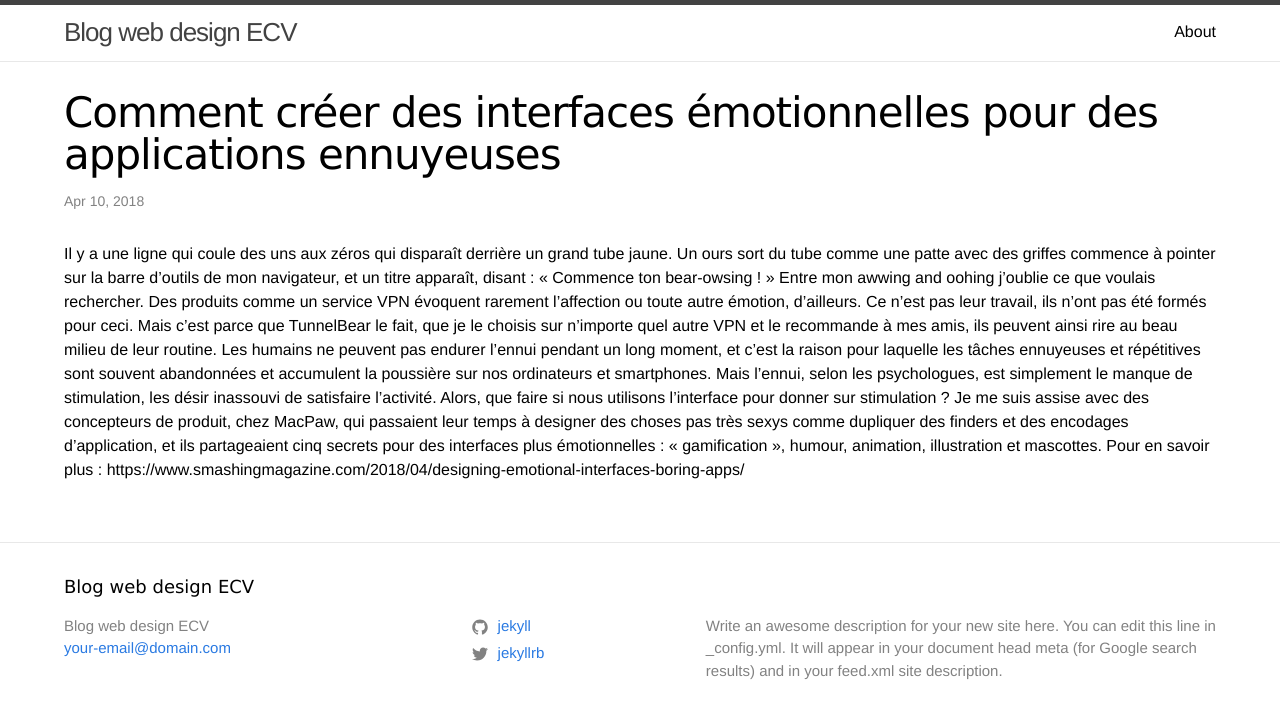
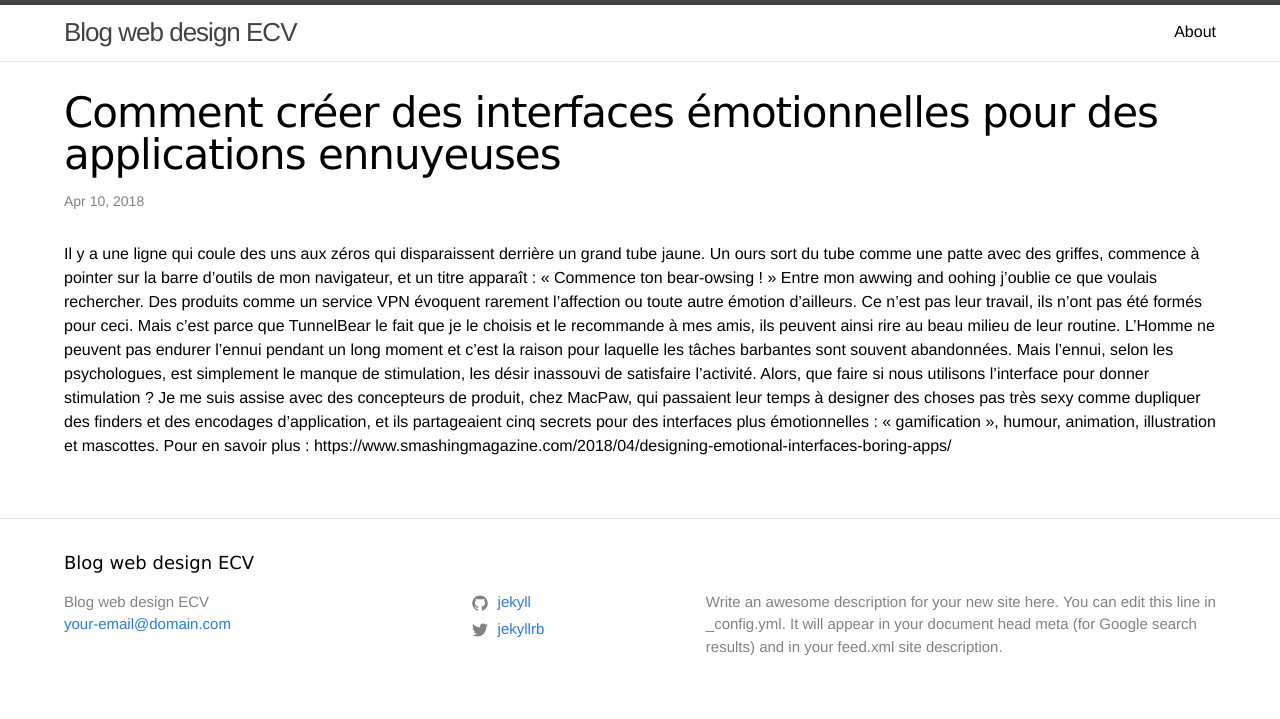
Before and after one commit to ecvwebdesign/ecv-webdesign-blog, a Jekyll site: the page built from _posts/2018-04-10-comment-creer-des-interfaces-emotionelles-pour-des-applications-ennuyeuses.markdown, in a window 1280 px wide. Shown: the top 719 px of the page. Built offline with Jekyll 4.4.1, drawn with Linux system fonts in a browser that asks for light colours.

Commit message:
correction

```diff
--- a/_posts/2018-04-10-comment-creer-des-interfaces-emotionelles-pour-des-applications-ennuyeuses.markdown
+++ b/_posts/2018-04-10-comment-creer-des-interfaces-emotionelles-pour-des-applications-ennuyeuses.markdown
@@ -6,25 +6,21 @@ intro:
 categories:  UX
 ---
 
-Il y a une ligne qui coule des uns aux zéros qui disparaît derrière un
-grand tube jaune. Un ours sort du tube comme une patte avec des griffes
+Il y a une ligne qui coule des uns aux zéros qui disparaissent derrière un
+grand tube jaune. Un ours sort du tube comme une patte avec des griffes,
 commence à pointer sur la barre d’outils de mon navigateur, et un titre
-apparaît, disant : « Commence ton bear-owsing ! »
+apparaît : « Commence ton bear-owsing ! »
 Entre mon awwing and oohing j’oublie ce que voulais rechercher.
 Des produits comme un service VPN évoquent rarement l’affection ou toute
-autre émotion, d’ailleurs. Ce n’est pas leur travail, ils n’ont pas été
-formés pour ceci. Mais c’est parce que TunnelBear le fait, que je le
-choisis sur n’importe quel autre VPN et le recommande à mes amis, ils
-peuvent ainsi rire au beau milieu de leur routine.
-Les humains ne peuvent pas endurer l’ennui pendant un long moment, et
-c’est la raison pour laquelle les tâches ennuyeuses et répétitives sont
-souvent abandonnées et accumulent la poussière sur nos ordinateurs et
-smartphones. Mais l’ennui, selon les psychologues, est simplement le
+autre émotion d’ailleurs. Ce n’est pas leur travail, ils n’ont pas été
+formés pour ceci. Mais c’est parce que TunnelBear le fait que je le
+choisis et le recommande à mes amis, ils peuvent ainsi rire au beau milieu de leur routine.
+L'Homme ne peuvent pas endurer l’ennui pendant un long moment et
+c’est la raison pour laquelle les tâches barbantes sont souvent abandonnées. Mais l’ennui, selon les psychologues, est simplement le
 manque de stimulation, les désir inassouvi de satisfaire l’activité.
-Alors, que faire si nous utilisons l’interface pour donner sur
-stimulation ?
+Alors, que faire si nous utilisons l’interface pour donner stimulation ?
 Je me suis assise avec des concepteurs de produit, chez MacPaw, qui
-passaient leur temps à designer des choses pas très sexys comme dupliquer
+passaient leur temps à designer des choses pas très sexy comme dupliquer
 des finders et des encodages d’application, et ils partageaient cinq
 secrets pour des interfaces plus émotionnelles : « gamification »,
 humour, animation, illustration et mascottes.
--- a/_posts/2018-04-10-facile-et-meilleur-que-meilleur0.markdown
+++ b/_posts/2018-04-10-facile-et-meilleur-que-meilleur0.markdown
@@ -10,10 +10,8 @@ Dans son livre, Le Paradoxe du choix, Barry Schwartz arrive à une
 conclusion intéressante concernant le choix humain.
 « Les gens ne choisissent pas en fonction de « quel est le plus
 important », mais sur ce qui est le plus facile à évaluer. »
-Le bon sens dicterait que si on te donnait une liste de choix, l'
-choisirais celui qui importe le plus pour toi, alors qu’en réalité les
-humain choisis d’habitude celui qui est le plus facile à comprendre
-ou à évaluer. Très souvent, nous fonctionnons comme ceci, car nous
+Le bon sens dicterait que si on te donnait une liste de choix, tu
+choisirais celui qui importe le plus pour toi, alors qu’en réalité les gens choisissent d’habitude celui qui est le plus facile à comprendre ou à évaluer. Très souvent, nous fonctionnons comme ceci, car nous
 n’avons pas le temps de faire les recherches nécessaires pour prendre une
 décision claire. Les politiciens sont rarement élus par la majorité des
 gens qui font des recherches sur leurs antécédents et les politiques
```
Also changed, not shown: _posts/2018-04-10-encore-une-fois-La-Typographie-la-base.markdown (+5 -5 lines).
